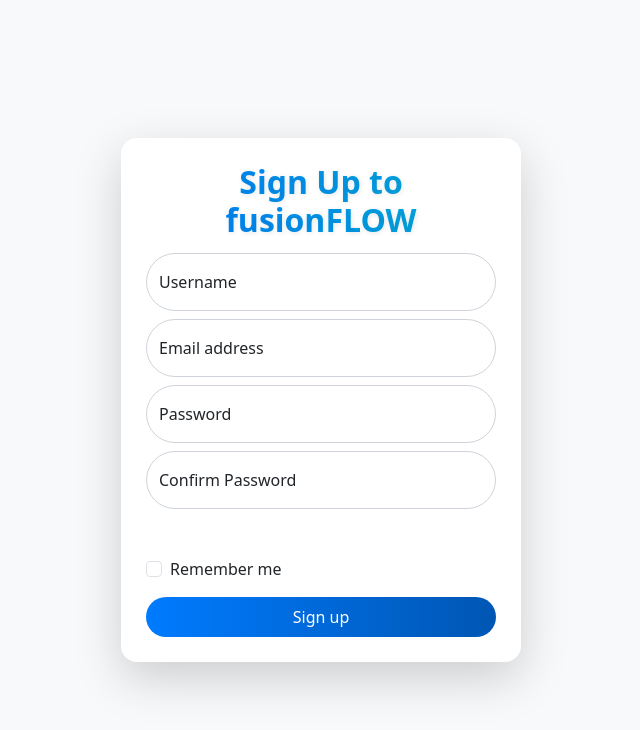
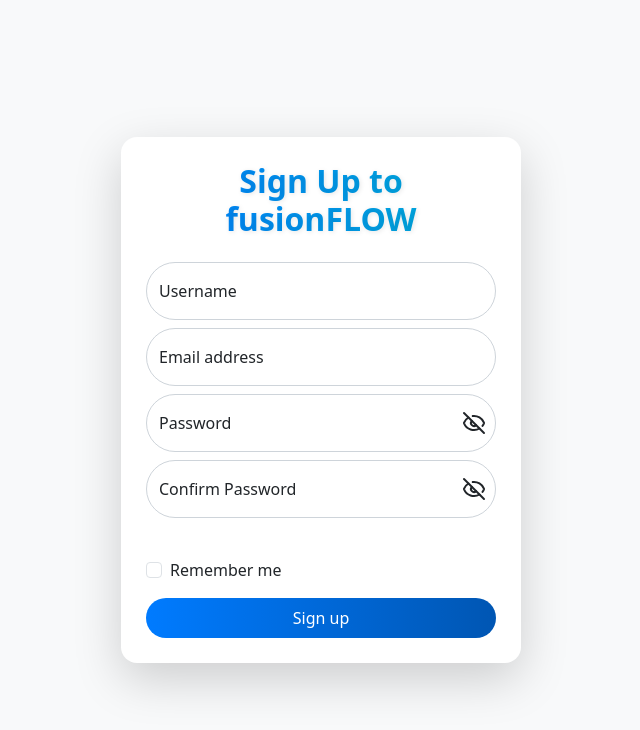
Before and after one commit to ChandelAnish/fusionFLOW, a React (Vite) app in the folder client/: page /signup in a window 1280 px wide. Shown: the top 730 px of the page, without its empty margins (319-959 px from the left). Built offline with nearby package versions, Linux system fonts and the light colour scheme.

Commit message:
Improved UI for SignIn and SignUp page
Add hover effects to input fields, shadows to borders, and title. Also, implemented password visibility features.

```diff
--- a/client/package.json
+++ b/client/package.json
@@ -14,6 +14,7 @@
     "@tanstack/react-query": "^5.52.0",
     "bootstrap": "^5.3.3",
     "jwt-decode": "^4.0.0",
+    "lucide-react": "^0.447.0",
     "react": "^18.3.1",
     "react-dom": "^18.3.1",
     "react-icons": "^5.3.0",
--- a/client/src/auth/SignIn.jsx
+++ b/client/src/auth/SignIn.jsx
@@ -1,11 +1,13 @@
 import React, { useState } from "react";
+import { Eye, EyeOff } from "lucide-react"; // Import lucide-react icons
 
 export default function SignIn() {
-  const [warningMsg, setwarningMsg] = useState("");
+  const [warningMsg, setWarningMsg] = useState("");
+  const [showPassword, setShowPassword] = useState(false); // State for toggling password visibility
 
-  const handelFormSubmit = async (e) => {
+  const handleFormSubmit = async (e) => {
     e.preventDefault();
-    setwarningMsg("");
+    setWarningMsg("");
     const form = e.target;
 
     const email = form.email.value;
@@ -18,7 +20,7 @@
       window.open("/", "_parent");
       console.log(response);
     } else {
-      setwarningMsg(response.msg);
+      setWarningMsg(response.msg);
     }
   };
 
@@ -39,6 +41,12 @@
     }
   };
 
+  // Toggle password visibility
+  const togglePasswordVisibility = () => {
+    // setShowPassword(!showPassword);
+    setShowPassword((prev) => !prev);
+  };
+
   return (
     <>
       <div className="d-flex align-items-center py-4 bg-light" style={{ height: "100vh" }}>
@@ -53,29 +61,19 @@
           }}
         >
           {/* form */}
-          <form onSubmit={handelFormSubmit}>
-            {/* <h1 className="h3 mb-4 fw-bold text-center">Welcome Back!</h1> */}
-
-
-
+          <form onSubmit={handleFormSubmit}>
             <h1
               className="h3 mb-4 fw-bold text-center"
               style={{
-    fontSize: "2rem",  // Larger text size for more emphasis
-    background: "linear-gradient(90deg, #007bff, #00b4db)",  // Gradient effect for text
-    WebkitBackgroundClip: "text",  // Clip background to the text only
-    WebkitTextFillColor: "transparent",  // Makes the text appear transparent to show the gradient
-    textShadow: "1px 1px 5px rgba(0, 0, 0, 0.1)",  // Adds a soft shadow
+                fontSize: "2rem",
+                background: "linear-gradient(90deg, #007bff, #00b4db)",
+                WebkitBackgroundClip: "text",
+                WebkitTextFillColor: "transparent",
+                textShadow: "1px 1px 5px rgba(0, 0, 0, 0.1)",
               }}
             >
               Welcome Back!
             </h1>
-
-
-
-
-
-
 
             <div className="form-floating mb-3">
               <input
@@ -105,9 +103,9 @@
               </label>
             </div>
 
-            <div className="form-floating mb-3">
+            <div className="form-floating mb-3 position-relative">
               <input
-                type="password"
+                type={showPassword ? "text" : "password"} // Toggle between password and text
                 className="form-control rounded-pill"
                 id="floatingPassword"
                 placeholder="Password"
@@ -131,11 +129,25 @@
               <label htmlFor="floatingPassword" className="ms-3">
                 Password
               </label>
+              {/* Eye icon for password visibility */}
+              <i
+                onClick={togglePasswordVisibility}
+                style={{
+                  position: "absolute",
+                  right: "15px",
+                  top: "50%",
+                  transform: "translateY(-50%)",
+                  cursor: "pointer",
+                }}
+              >
+                {/* {showPassword ? <EyeOff size={20} /> : <Eye size={20} />} */}
+                {showPassword ? <Eye size={20} /> : <EyeOff size={20} />}
+              </i>
             </div>
 
             {/* warning message */}
             <div
-              className="text-danger mb-4"
+              className="text-danger mb-0"
               style={{ height: "24px", textAlign: "center", fontSize: "0.9rem" }}
             >
               {warningMsg} &nbsp;
--- a/client/src/auth/SignUp.jsx
+++ b/client/src/auth/SignUp.jsx
@@ -1,11 +1,14 @@
 import React, { useState } from "react";
+import { Eye, EyeOff } from "lucide-react"; // Import lucide-react icons
 
 export default function SignUp() {
-  const [warningMsg, setwarningMsg] = useState("");
+  const [warningMsg, setWarningMsg] = useState("");
+  const [showPassword, setShowPassword] = useState(false);
+  const [showConfirmPassword, setShowConfirmPassword] = useState(false);
 
-  const handelFormSubmit = async (e) => {
+  const handleFormSubmit = async (e) => {
     e.preventDefault();
-    setwarningMsg("");
+    setWarningMsg("");
     const form = e.target;
 
     const username = form.username.value;
@@ -13,7 +16,7 @@
     const password = form.password.value;
     const confirmPassword = form.confirmPassword.value;
     if (password !== confirmPassword) {
-      setwarningMsg("Passwords do not match");
+      setWarningMsg("Passwords do not match");
       return;
     }
 
@@ -24,7 +27,7 @@
     if (response.signup) {
       window.open("/signin", "_parent");
     } else {
-      setwarningMsg(response.msg);
+      setWarningMsg(response.msg);
     }
   };
 
@@ -45,6 +48,15 @@
     }
   };
 
+  // Toggle password visibility
+  const togglePasswordVisibility = () => {
+    setShowPassword(!showPassword);
+  };
+
+  const toggleConfirmPasswordVisibility = () => {
+    setShowConfirmPassword(!showConfirmPassword);
+  };
+
   return (
     <>
       <div className="d-flex align-items-center py-4 bg-light" style={{ height: "100vh" }}>
@@ -58,36 +70,19 @@
             boxShadow: "0px 4px 15px rgba(0, 0, 0, 0.1)",
           }}
         >
-          <form onSubmit={handelFormSubmit}>
-            {/* <h1 className="h3 mb-4 fw-bold text-center">Sign Up to fusionFLOW</h1> */}
-
-
+          <form onSubmit={handleFormSubmit}>
             <h1
               className="h3 mb-4 fw-bold text-center"
               style={{
-    fontSize: "2rem",  // Larger text size for more emphasis
-    background: "linear-gradient(90deg, #007bff, #00b4db)",  // Gradient effect for text
-    WebkitBackgroundClip: "text",  // Clip background to the text only
-    WebkitTextFillColor: "transparent",  // Makes the text appear transparent to show the gradient
-    textShadow: "1px 1px 5px rgba(0, 0, 0, 0.1)",  // Adds a soft shadow
+                fontSize: "2rem",
+                background: "linear-gradient(90deg, #007bff, #00b4db)",
+                WebkitBackgroundClip: "text",
+                WebkitTextFillColor: "transparent",
+                textShadow: "1px 1px 5px rgba(0, 0, 0, 0.1)",
               }}
             >
               Sign Up to fusionFLOW
             </h1>
-<p
-  className="text-center"
-  style={{
-    fontSize: "1rem",  // A catchy subheading
-    color: "#6c757d",
-    marginTop: "-10px",  // Reduces space between the heading and subheading
-  }}
->
-</p>
-
-
-
-
-
 
             <div className="form-floating mb-2">
               <input
@@ -111,26 +106,79 @@
               <label htmlFor="email">Email address</label>
             </div>
 
-            <div className="form-floating mb-2">
+            <div className="form-floating mb-2 position-relative">
               <input
-                type="password"
+                type={showPassword ? "text" : "password"}
                 className="form-control rounded-pill input-field"
                 id="password"
                 placeholder="Password"
                 name="password"
               />
               <label htmlFor="password">Password</label>
+              {/* Eye icon for password visibility */}
+
+{showPassword ? (
+               <Eye
+               className="toggle-password"
+               onClick={togglePasswordVisibility}
+               style={{
+                 position: "absolute",
+                 right: "10px",
+                 top: "50%",
+                 transform: "translateY(-50%)",
+                 cursor: "pointer",
+               }}
+             />
+              ) : (
+                <EyeOff
+                className="toggle-password"
+                onClick={togglePasswordVisibility}
+                style={{
+                  position: "absolute",
+                  right: "10px",
+                  top: "50%",
+                  transform: "translateY(-50%)",
+                  cursor: "pointer",
+                }}
+              />
+              )}
             </div>
 
-            <div className="form-floating mb-2">
+            <div className="form-floating mb-2 position-relative">
               <input
-                type="password"
+                type={showConfirmPassword ? "text" : "password"}
                 className="form-control rounded-pill input-field"
                 id="confirmPassword"
                 placeholder="Confirm Password"
                 name="confirmPassword"
               />
               <label htmlFor="confirmPassword">Confirm Password</label>
+              {/* Eye icon for confirm password visibility */}
+              {showConfirmPassword ? (
+                <Eye
+                className="toggle-password"
+                onClick={toggleConfirmPasswordVisibility}
+                style={{
+                  position: "absolute",
+                  right: "10px",
+                  top: "50%",
+                  transform: "translateY(-50%)",
+                  cursor: "pointer",
+                }}
+              />
+              ) : (
+                <EyeOff
+                className="toggle-password"
+                onClick={toggleConfirmPasswordVisibility}
+                style={{
+                  position: "absolute",
+                  right: "10px",
+                  top: "50%",
+                  transform: "translateY(-50%)",
+                  cursor: "pointer",
+                }}
+              />
+              )}
             </div>
 
             {/* warning message */}
@@ -138,7 +186,7 @@
               {warningMsg}
             </div>
 
-            <div className="form-check text-start my-3">
+            <div className="form-check text-start mb-3">
               <input
                 className="form-check-input"
                 type="checkbox"
@@ -166,18 +214,21 @@
         </main>
       </div>
 
-      {/* Add custom CSS for hover effects */}
       <style jsx="true">{`
         .input-field {
           padding: 10px;
           border: 1px solid #ced4da;
           font-size: 1rem;
-          transition: all 0.3s ease; /* Smooth transition for hover effect */
+          transition: all 0.3s ease;
         }
 
         .input-field:hover {
-          border-color: #007bff; /* Change border color on hover */
-          box-shadow: 0px 0px 5px rgba(0, 123, 255, 0.5); /* Add subtle shadow */
+          border-color: #007bff;
+          box-shadow: 0px 0px 5px rgba(0, 123, 255, 0.5);
+        }
+
+        .toggle-password {
+          font-size: 1.2rem;
         }
       `}</style>
     </>
```
Also changed, not shown: 1 other file (tests, documents, lock files or other folders). Lines whose indentation alone changed are shown as unchanged.
